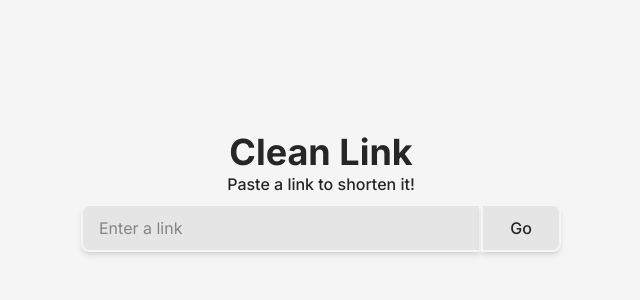
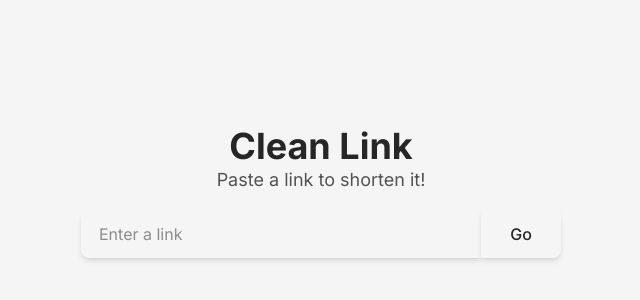
Before and after one commit to as9284/clean-link, a React (Vite) app: page / in a window 1280 px wide. Shown: the part 208-508 px from the top of the page, without its empty margins (319-959 px from the left). Built offline with nearby package versions, Linux system fonts and the light colour scheme.

Commit message:
Improved UI design

```diff
--- a/src/pages/Home.jsx
+++ b/src/pages/Home.jsx
@@ -49,10 +49,12 @@ export const Home = () => {
   };
 
   return (
-    <div className="w-full min-h-svh m-auto flex flex-col justify-center items-center p-4 gap-2">
-      <div className="w-full flex flex-col justify-center items-center">
+    <div className="w-full min-h-svh m-auto flex flex-col justify-center items-center p-4 gap-4">
+      <div className="w-full flex flex-col justify-center items-center select-none">
         <h1 className="text-4xl font-bold">Clean Link</h1>
-        <p className="text-base font-medium">Paste a link to shorten it!</p>
+        <p className="text-lg text-neutral-600 font-normal">
+          Paste a link to shorten it!
+        </p>
       </div>
 
       <div className="w-full flex flex-col justify-center items-center gap-2">
@@ -67,13 +69,13 @@ export const Home = () => {
             }}
             onChange={(e) => setInputLink(e.target.value)}
             placeholder="Enter a link"
-            className="w-100 h-12 bg-neutral-200 border-2 border-neutral-100 rounded-tl-lg rounded-bl-lg shadow-md px-4 hover:bg-neutral-300 focus:bg-neutral-300 duration-200"
+            className="w-100 h-12 bg-neutral-100 border-2 border-neutral-100 rounded-tl-lg rounded-bl-lg shadow-md px-4 hover:bg-neutral-300 focus:bg-neutral-300 duration-200"
           />
 
           <button
             onClick={shortenLink}
             disabled={loading}
-            className="w-20 h-12 font-medium bg-neutral-200 border-2 border-neutral-100 rounded-tr-lg rounded-br-lg cursor-pointer shadow-md hover:bg-neutral-300 focus:bg-neutral-300 duration-200"
+            className="w-20 h-12 font-medium bg-neutral-100 border-2 border-neutral-100 rounded-tr-lg rounded-br-lg cursor-pointer shadow-md hover:bg-neutral-300 focus:bg-neutral-300 duration-200"
           >
             Go
           </button>
@@ -98,14 +100,14 @@ export const Home = () => {
                 href={shortenedLink}
                 target="_blank"
                 rel="noopener noreferrer"
-                className="text-neutral-700 text-lg underline hover:text-neutral-900 duration-200"
+                className="text-neutral-500 text-lg underline hover:text-neutral-900 duration-200"
               >
                 {shortenedLink}
               </a>
             </div>
             <button
               onClick={copyToClipboard}
-              className="min-w-32 h-12 font-medium bg-neutral-200 border-2 border-neutral-100 rounded-lg cursor-pointer shadow-md hover:bg-neutral-300 focus:bg-neutral-300 duration-200"
+              className="min-w-32 h-12 font-medium bg-neutral-100 border-2 border-neutral-100 rounded-lg cursor-pointer shadow-md hover:bg-neutral-300 focus:bg-neutral-300 duration-200"
             >
               {copySuccess ? "Copied!" : "Copy Link"}
             </button>
```
